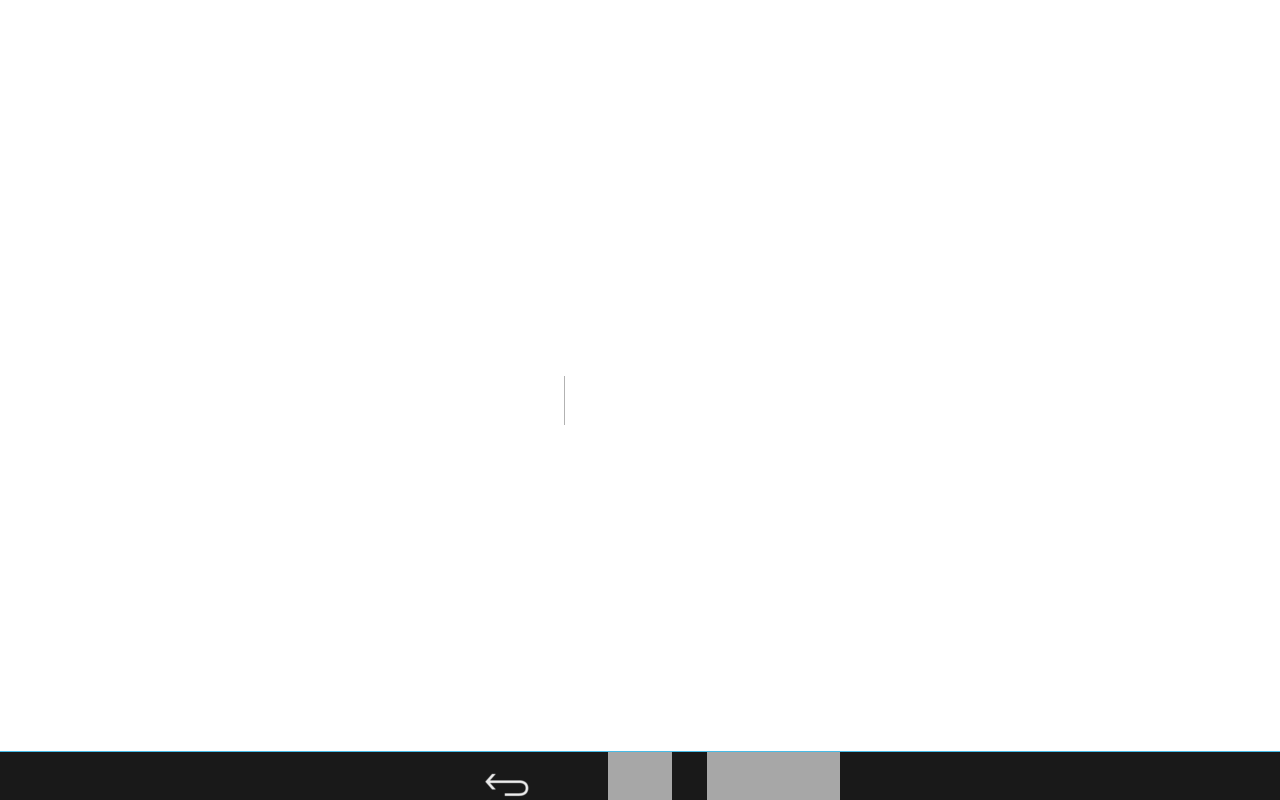
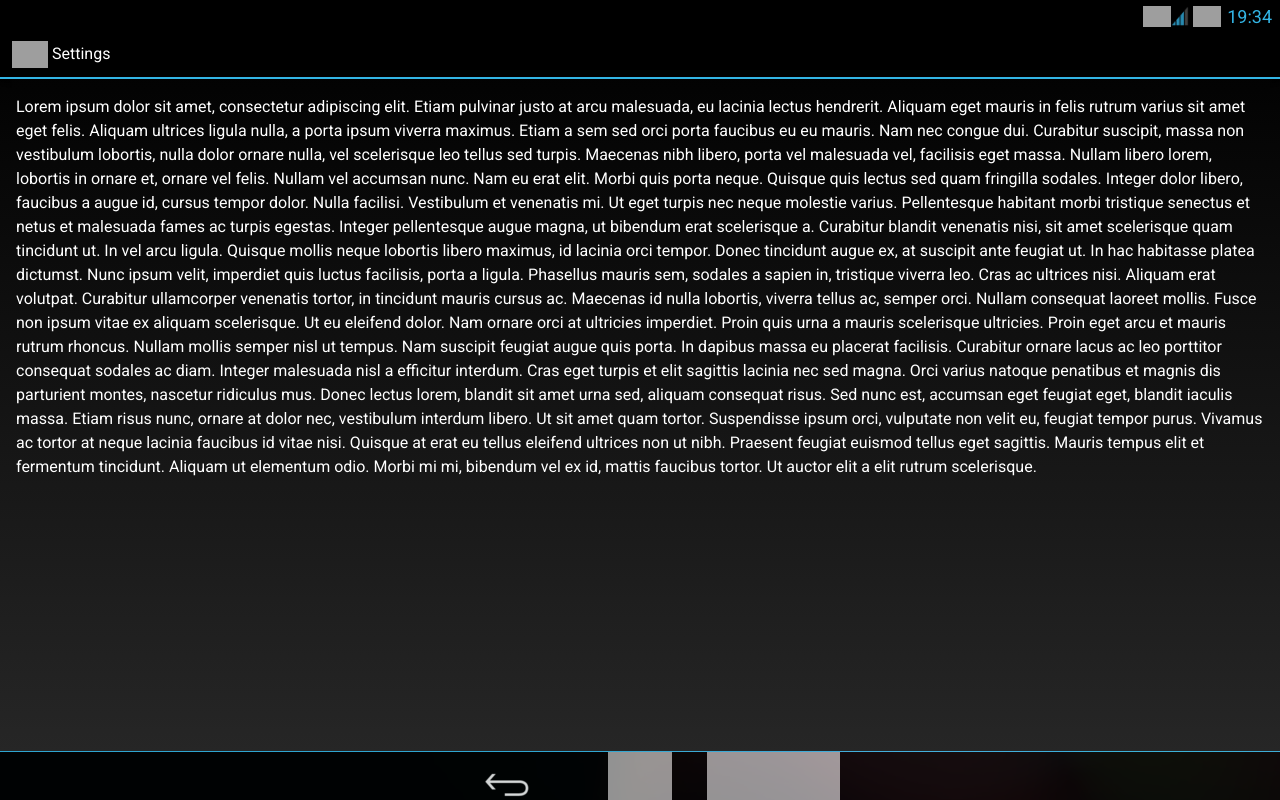
Before and after one commit to itshichabk/holofolio, a Next.js app: page /settings in a window 1280 px wide. Before the commit this address had no page. Built offline with nearby package versions, Linux system fonts and the light colour scheme; grey boxes are pictures that could not be loaded.

Commit message:
Browser (iframe) + settings layout

```diff
--- a/app/aboutme/layout.js
+++ b/app/aboutme/layout.js
@@ -13,7 +13,7 @@ export default function AboutMeLayout({children}) {
   const pathname = usePathname();
 
   return (
-    <AppLayout icon="profile.jpg" title="About me" translucent>
+    <AppLayout icon="aboutme.png" title="About me" translucent>
       <div className={"lg:flex-auto overflow-y-scroll px-4 lg:min-w-[350px] lg:w-1/4 lg:bg-black bg-opacity-75" + (pathname != "/aboutme" ? " hidden lg:block" : "")}>
         <Image src="/img/hicham.jpeg" alt="Hicham" width={96} height={96} className="mt-12 mb-4 mx-auto rounded-full border-2 border-holo"/>
         <HelloWorldCode/>
--- a/app/apps/page.js
+++ b/app/apps/page.js
@@ -2,7 +2,7 @@ import { AboutMeIcon, BrowserIcon, CameraIcon, ContactIcon, SettingsIcon } from
 
 export default function Drawer() {
   return (
-    <div className="bg-black h-full">
+    <div className="bg-black h-full bg-opacity-75">
         <div className='grid grid-cols-4 px-4 md:px-0 md:grid-cols-5 grid-rows-4 h-full pb-12 lg:pb-24 items-center gap-2'>
             <AboutMeIcon showLabel hoverLabel={false}/>
             <BrowserIcon showLabel hoverLabel={false}/>
--- /dev/null
+++ b/app/browser/layout.js
@@ -0,0 +1,11 @@
+import AppLayout from "@/layouts/AppLayout";
+
+export default function BrowserLayout({ children }) {
+  return (
+    <AppLayout icon="Browser.ico" title="Browser">
+        <div className="bg-white h-full w-full text-black">
+            {children}
+        </div>
+    </AppLayout>
+  )
+}
--- /dev/null
+++ b/app/browser/page.js
@@ -0,0 +1,5 @@
+export default function BrowserApp() {
+  return (
+    <iframe src="https://mkds-wiimmfi-dashboard.vercel.app" width="100%" height="100%"/>
+  )
+}
--- a/app/contact/page.js
+++ b/app/contact/page.js
@@ -3,7 +3,7 @@ import AppLayout from "@/layouts/AppLayout";
 
 export default function ContactMeApp() {
   return (
-    <AppLayout title="Contact me" icon="apps/Email.ico">
+    <AppLayout title="Contact me" icon="Email.ico">
       <div className="m-4">
         <h1 className="text-2xl text-holo font-bold my-3">Contact me</h1>
         <p className="mb-4">Want to reach out to me directly? You can fill the form down below or send me an e-mail
--- /dev/null
+++ b/app/settings/page.js
@@ -0,0 +1,21 @@
+import AppLayout from "@/layouts/AppLayout";
+
+export default function SettingsApp() {
+  return (
+    <AppLayout icon="Settings.ico" title="Settings">
+        <div className="m-4">
+
+
+Lorem ipsum dolor sit amet, consectetur adipiscing elit. Etiam pulvinar justo at arcu malesuada, eu lacinia lectus hendrerit. Aliquam eget mauris in felis rutrum varius sit amet eget felis. Aliquam ultrices ligula nulla, a porta ipsum viverra maximus. Etiam a sem sed orci porta faucibus eu eu mauris. Nam nec congue dui. Curabitur suscipit, massa non vestibulum lobortis, nulla dolor ornare nulla, vel scelerisque leo tellus sed turpis. Maecenas nibh libero, porta vel malesuada vel, facilisis eget massa. Nullam libero lorem, lobortis in ornare et, ornare vel felis. Nullam vel accumsan nunc. Nam eu erat elit. Morbi quis porta neque. Quisque quis lectus sed quam fringilla sodales. Integer dolor libero, faucibus a augue id, cursus tempor dolor. Nulla facilisi. Vestibulum et venenatis mi. Ut eget turpis nec neque molestie varius.
+
+Pellentesque habitant morbi tristique senectus et netus et malesuada fames ac turpis egestas. Integer pellentesque augue magna, ut bibendum erat scelerisque a. Curabitur blandit venenatis nisi, sit amet scelerisque quam tincidunt ut. In vel arcu ligula. Quisque mollis neque lobortis libero maximus, id lacinia orci tempor. Donec tincidunt augue ex, at suscipit ante feugiat ut. In hac habitasse platea dictumst.
+
+Nunc ipsum velit, imperdiet quis luctus facilisis, porta a ligula. Phasellus mauris sem, sodales a sapien in, tristique viverra leo. Cras ac ultrices nisi. Aliquam erat volutpat. Curabitur ullamcorper venenatis tortor, in tincidunt mauris cursus ac. Maecenas id nulla lobortis, viverra tellus ac, semper orci. Nullam consequat laoreet mollis. Fusce non ipsum vitae ex aliquam scelerisque. Ut eu eleifend dolor. Nam ornare orci at ultricies imperdiet.
+
+Proin quis urna a mauris scelerisque ultricies. Proin eget arcu et mauris rutrum rhoncus. Nullam mollis semper nisl ut tempus. Nam suscipit feugiat augue quis porta. In dapibus massa eu placerat facilisis. Curabitur ornare lacus ac leo porttitor consequat sodales ac diam. Integer malesuada nisl a efficitur interdum. Cras eget turpis et elit sagittis lacinia nec sed magna. Orci varius natoque penatibus et magnis dis parturient montes, nascetur ridiculus mus. Donec lectus lorem, blandit sit amet urna sed, aliquam consequat risus. Sed nunc est, accumsan eget feugiat eget, blandit iaculis massa. Etiam risus nunc, ornare at dolor nec, vestibulum interdum libero.
+
+Ut sit amet quam tortor. Suspendisse ipsum orci, vulputate non velit eu, feugiat tempor purus. Vivamus ac tortor at neque lacinia faucibus id vitae nisi. Quisque at erat eu tellus eleifend ultrices non ut nibh. Praesent feugiat euismod tellus eget sagittis. Mauris tempus elit et fermentum tincidunt. Aliquam ut elementum odio. Morbi mi mi, bibendum vel ex id, mattis faucibus tortor. Ut auctor elit a elit rutrum scelerisque.
+        </div>
+    </AppLayout>
+  )
+}
--- a/components/Desktop.jsx
+++ b/components/Desktop.jsx
@@ -10,7 +10,7 @@ export default function Desktop({children}) {
 
   return (
     <div className="flex h-screen flex-col text-white relative">
-        {/*<StatusBar/>*/}
+        <StatusBar/>
         <div className="relative flex-auto overflow-y-auto">
           {children}
           {showStart && <StartMenu setShowStart={setShowStart}/>}
--- a/components/launcher/icons/apps/SettingsIcon.jsx
+++ b/components/launcher/icons/apps/SettingsIcon.jsx
@@ -3,6 +3,6 @@ import Icon from "../Icon";
 
 export default function SettingsIcon({ showLabel, hoverLabel }) {
   return (
-    <Icon icon="Settings.ico" label="Settings" link="aboutme" showLabel={showLabel} hoverLabel={hoverLabel}/>
+    <Icon icon="Settings.ico" label="Settings" link="settings" showLabel={showLabel} hoverLabel={hoverLabel}/>
   )
 }
--- a/components/taskbar/Clock.jsx
+++ b/components/taskbar/Clock.jsx
@@ -25,6 +25,5 @@ export default function Clock() {
     return i < 10 ? "0" + i : i;
   }
 
-  return  pathname != "/" && <div className="text-holo hover:cursor-default select-none text-lg font-extralight ml-2 mt-[1px]">{time}</div>
-
+  return pathname != "/" && <div className="text-holo hover:cursor-default select-none text-lg font-extralight ml-[6px] mt-[1px]">{time}</div>
 }
--- a/layouts/AppLayout.jsx
+++ b/layouts/AppLayout.jsx
@@ -2,10 +2,10 @@ import Image from "next/image";
 
 export default function AppLayout({ icon, title, translucent, children }) {
   return (
-    <div className={"h-full bg-black flex flex-col bg-opacity-70"}>
-      <div className="border-b-2 border-t border-b-holo border-t-neutral-700 shadow-md h-[50px] flex items-center bg-black px-3 sticky top-0 z-10">
+    <div className={"h-full flex flex-col bg-black " + (translucent ? "bg-opacity-70" : "bg-gradient-to-b from-black to-neutral-800")}>
+      <div className="border-b-2  border-b-holo border-t-neutral-700 shadow-md h-[50px] flex items-center bg-black px-3 sticky top-0 z-10">
         <Image
-          src={"/icons/" + (icon ?  icon : "droid.webp")}
+          src={"/icons/apps/" + (icon ?  icon : "droid.webp")}
           alt={title}
           width={36}
           height={36}
@@ -13,7 +13,7 @@ export default function AppLayout({ icon, title, translucent, children }) {
         />
         <p>{ title }</p>
       </div>
-      <div className="sm:mx-3 h-full flex flex-auto lg:mx-0 overflow-hidden relative">
+      <div className="sm:mx-3 h-full flex flex-auto lg:mx-0 overflow-hidden relative overflow-y-scroll">
         {children}
       </div>
     </div>
```
Also changed, not shown: public/icons/apps/aboutme.png (added), public/icons/apps/droid.webp (added).
